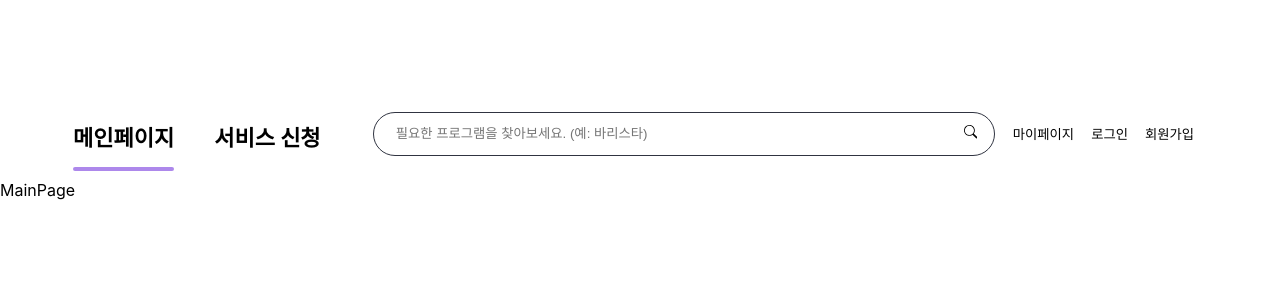
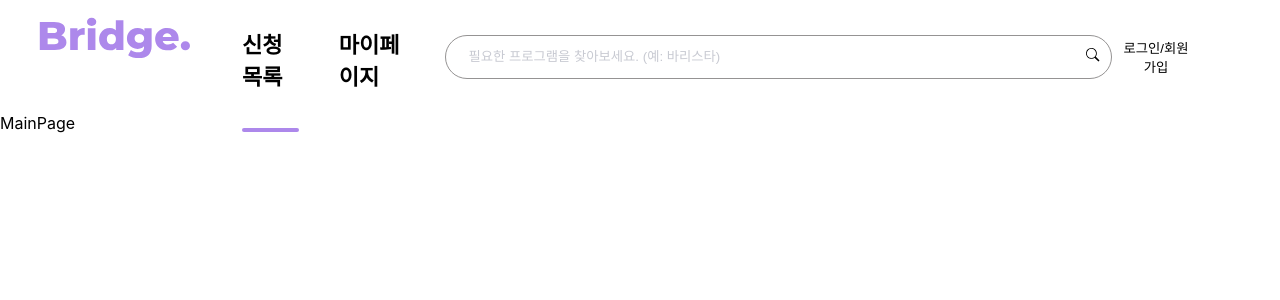
Before and after one commit to Likelion-at-SMWU-11th/LoveBridge-Client, a React (Create React App) app: page / in a window 1280 px wide. Shown: the top 300 px of the page. Built offline with nearby package versions, Linux system fonts and the light colour scheme.

Commit message:
[chore] topbar 수정(#5)

```diff
--- a/src/App.js
+++ b/src/App.js
@@ -7,7 +7,7 @@ import MainPage from './component/page/MainPage';
 import ServicePage from './component/page/ServicePage';
 
 const Page = styled.div`
-  margin-top: 180px;
+  margin-top: 113px;
 `
 
 function App() {
--- a/src/component/ui/Topbar.jsx
+++ b/src/component/ui/Topbar.jsx
@@ -2,21 +2,21 @@ import React, { useState } from 'react';
 import styled from 'styled-components';
 import { BsSearch } from 'react-icons/bs';
 import { useNavigate } from "react-router-dom";
+import logo from '../img/logo.svg';
 
 const Bar = styled.div`
     background: #fff;
-    height: 75px;
+    height: 113px;
     width: 100%;
     position: fixed;
-    top: 96px;
+    top: 0px;
     display: flex;
     align-items: center;
     justify-content: space-between;
 `
 const NavContainer = styled.div`
     display: flex;
-    margin-top: 35px;
-    margin-left: 73px;
+    margin-top: 20px;
 `
 const Navi = styled.div`
     font-weight: 700;
@@ -28,23 +28,27 @@ const Line = styled.hr`
     border: 0;
     height: 4px;
     background: #AD88EB;
-    margin-top: 15px;
+    margin-top: 37px;
     border-radius: 50px;
 `
 const SearchContainer = styled.div`
     display: flex;
     line-height: 75px;
     border-radius: 50px;
-    border: solid 1.5px #303441;
+    border: solid 1.5px #959393;
     height: 22px;
     padding: 10px 0px 10px 20px;
-    width: 600px;
+    width: 650px;
 `
 const Search = styled.input`
     border: none;
-    width: 550px;
+    width: 600px;
     outline: none;
     margin-right: 10px;
+
+    &::placeholder {
+        color: #C8CAD2;
+    }
 `
 const ButtonContainer = styled.div`
     margin-right: 75px;
@@ -54,6 +58,16 @@ const StyledButton = styled.button`
     margin: 0px 5px 0px 0px;
     border: 0px;
     cursor: pointer;
+`
+const LogoImg = styled.div`
+    margin-left: 39px;
+    margin-right: 52px;
+    margin-top: 10px;
+    cursor: pointer;
+`
+const LogoNaviContainer = styled.div`
+    display: flex;
+    margin-top: 36px;
 `
 
 const Topbar = () => {
@@ -67,18 +81,19 @@ const Topbar = () => {
 
     return (
         <Bar>
+            <LogoNaviContainer>
+            <LogoImg onClick={() => navigate("/")}><img src={logo}/></LogoImg>
             <NavContainer>
-                <Navi onClick={() => {setMain(true); navigate("/")}}>메인페이지{main && <Line />}</Navi>
-                <Navi onClick={() => {setMain(false); navigate("/service")}}>서비스 신청{!main && <Line />}</Navi>
+                <Navi onClick={() => {setMain(true); navigate("/")}}>신청 목록{main && <Line />}</Navi>
+                <Navi onClick={() => {setMain(false); navigate("/service")}}>마이페이지{!main && <Line />}</Navi>
             </NavContainer>
+            </LogoNaviContainer>
             <SearchContainer>
                 <Search type="text" value={search} placeholder='필요한 프로그램을 찾아보세요. (예: 바리스타)' onChange={onChange}/>
-                <StyledButton><BsSearch /></StyledButton>
+                <StyledButton><BsSearch/></StyledButton>
             </SearchContainer>
             <ButtonContainer>
-                <StyledButton>마이페이지</StyledButton>
-                <StyledButton onClick={() => {navigate("/login")}}>로그인</StyledButton>
-                <StyledButton>회원가입</StyledButton>
+                <StyledButton onClick={() => {navigate("/login")}}>로그인/회원가입</StyledButton>
             </ButtonContainer>
         </Bar>
     );
```
Also changed, not shown: src/component/img/logo.svg (added).
